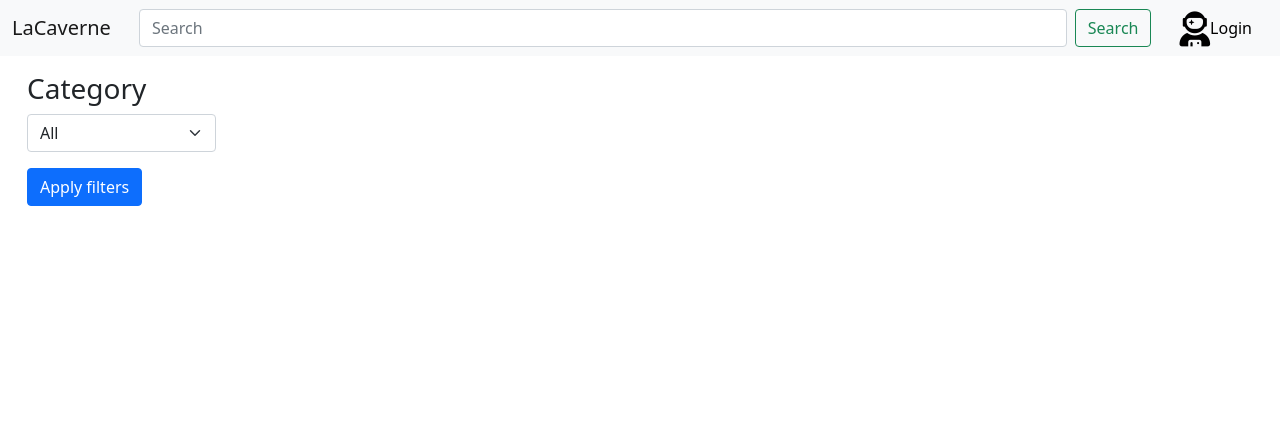
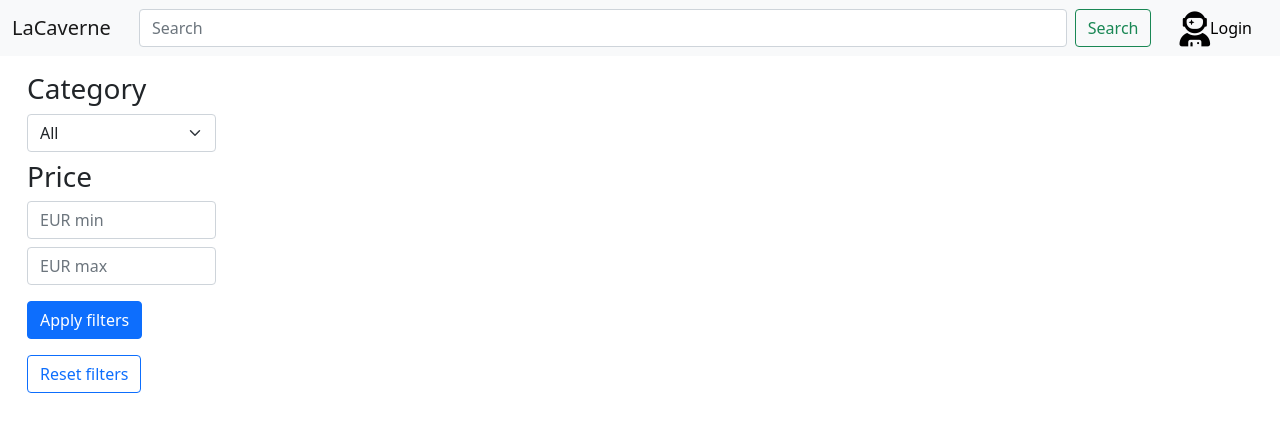
Before and after one commit to NysoS/exo_alternance, a Symfony app: template templates/main/index.html.twig in a window 1280 px wide. Shown: the top 432 px of the page. Run offline with Twig, Linux system fonts and the light colour scheme; the template is opened without the code that fills it, so the values that code supplies are empty; some libraries are stand-ins or nearby versions.

Commit message:
add filter price & search

```diff
--- a/public/css/style.css
+++ b/public/css/style.css
@@ -61,6 +61,11 @@ a{
     margin: 2px;
 }
 
+.filter .filter-price .filter-price-content{
+    display: flex;
+    flex-direction: column;
+}
+
 .products{
     display: flex;
     flex-wrap: wrap;
--- a/templates/base.html.twig
+++ b/templates/base.html.twig
@@ -7,6 +7,7 @@
         {# Run `composer require symfony/webpack-encore-bundle` to start using Symfony UX #}
         <link href="https://cdn.jsdelivr.net/npm/bootstrap@5.1.3/dist/css/bootstrap.min.css" rel="stylesheet" integrity="sha384-1BmE4kWBq78iYhFldvKuhfTAU6auU8tT94WrHftjDbrCEXSU1oBoqyl2QvZ6jIW3" crossorigin="anonymous">
         <link rel="stylesheet" href="https://cdnjs.cloudflare.com/ajax/libs/font-awesome/6.0.0/css/all.min.css" integrity="sha512-9usAa10IRO0HhonpyAIVpjrylPvoDwiPUiKdWk5t3PyolY1cOd4DSE0Ga+ri4AuTroPR5aQvXU9xC6qOPnzFeg==" crossorigin="anonymous" referrerpolicy="no-referrer" />
+        <link href="https://cdnjs.cloudflare.com/ajax/libs/font-awesome/5.15.1/css/all.min.css" rel="stylesheet"/>
         <link rel="stylesheet" href="{{asset('css/style.css')}}">
         {% block stylesheets %}
             {{ encore_entry_link_tags('app') }}
@@ -24,8 +25,8 @@
                 <span class="navbar-toggler-icon"></span>
                 </button>
                 <div class="collapse navbar-collapse" id="navbarSupportedContent">
-                    <form class="d-flex container-fluid">
-                        <input class="form-control me-2" type="search" placeholder="Search" aria-label="Search">
+                    <form class="d-flex container-fluid" method="Post" action="{{path('main')}}">
+                        <input class="form-control me-2" type="search" placeholder="Search" aria-label="Search" name="search" value="{% if memory['search'] is defined %}{{memory['search']}}{% endif %}">
                         <button class="btn btn-outline-success" type="submit">Search</button>
                     </form>
                 </div>
--- a/templates/main/index.html.twig
+++ b/templates/main/index.html.twig
@@ -29,7 +29,15 @@
                     </div>
                     <input type="text" name="sizes" id="size-input" hidden value="{% if memory['sizes'] is defined %}{{memory['sizes']}}{% endif %}">
                 </div>
+                <div class="filter-price mt-2">
+                    <h3>Price</h3>
+                    <div class="filter-price-content">
+                        <input type="number" step="0.01" min="0" class="form-control" name="minPrice" placeholder="EUR min" value="{% if memory['minPrice'] is defined %}{{memory['minPrice']}}{% endif %}">
+                        <input type="number" step="0.01" min="0" class="form-control mt-2" name="maxPrice" placeholder="EUR max" value="{% if memory['maxPrice'] is defined %}{{memory['maxPrice']}}{% endif %}">
+                    </div>
+                </div>
                 <input class="btn btn-primary mt-3" type="submit" value="Apply filters">
+                <a href="{{path('main')}}" class="btn btn-outline-primary mt-3">Reset filters</a>
             </form>
         </div>
         <div class="col">
@@ -46,7 +54,6 @@
                                 <h3 class="price">{{product.priceProduct}}€</h3>
                             </div>
                         </div>
-
                     </div>
                 {% endfor %}
             </div>
```
Also changed, not shown: src/Controller/MainController.php (+23 -2 lines), src/Repository/ProductRepository.php (+30 -3 lines).
